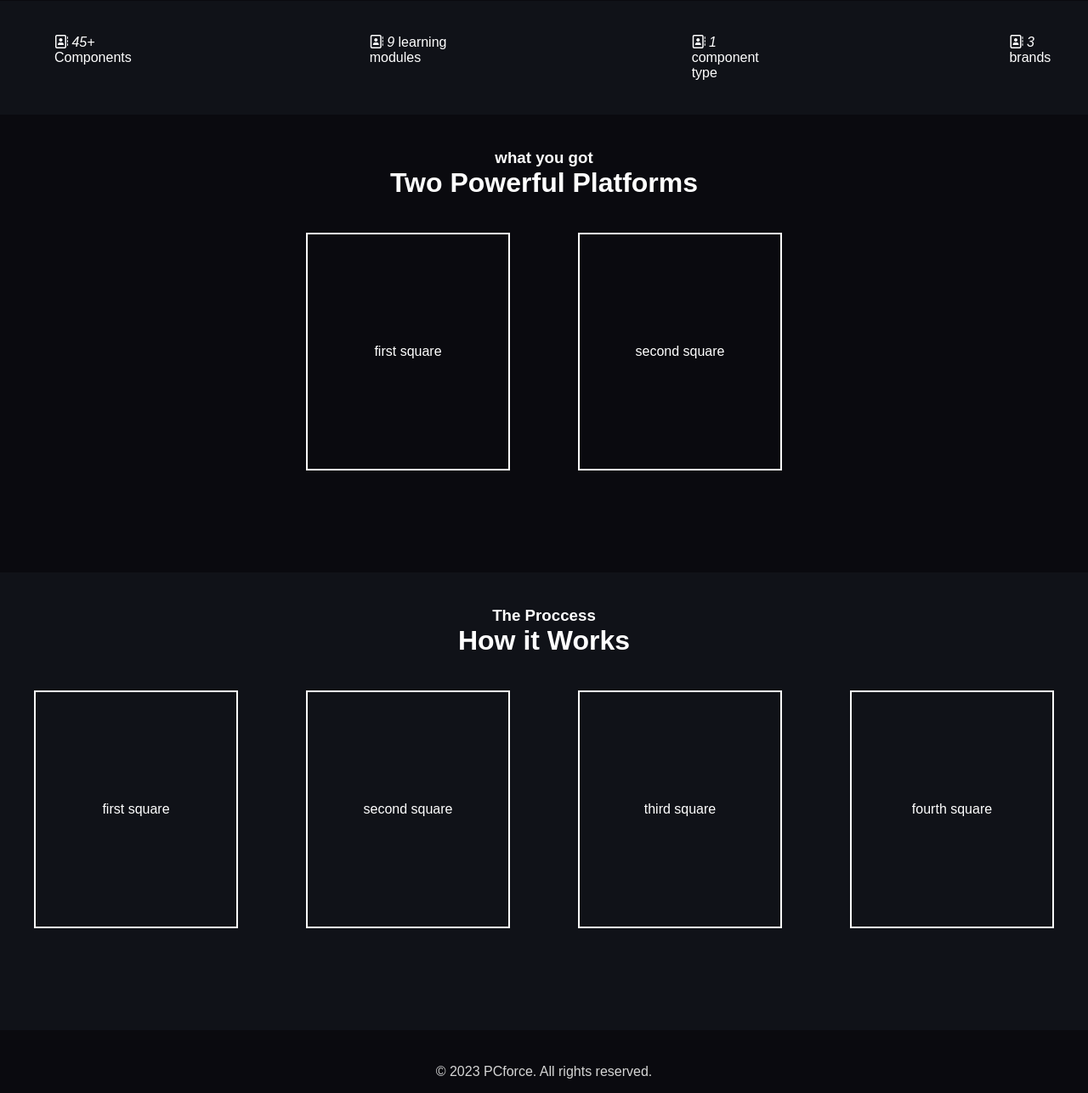
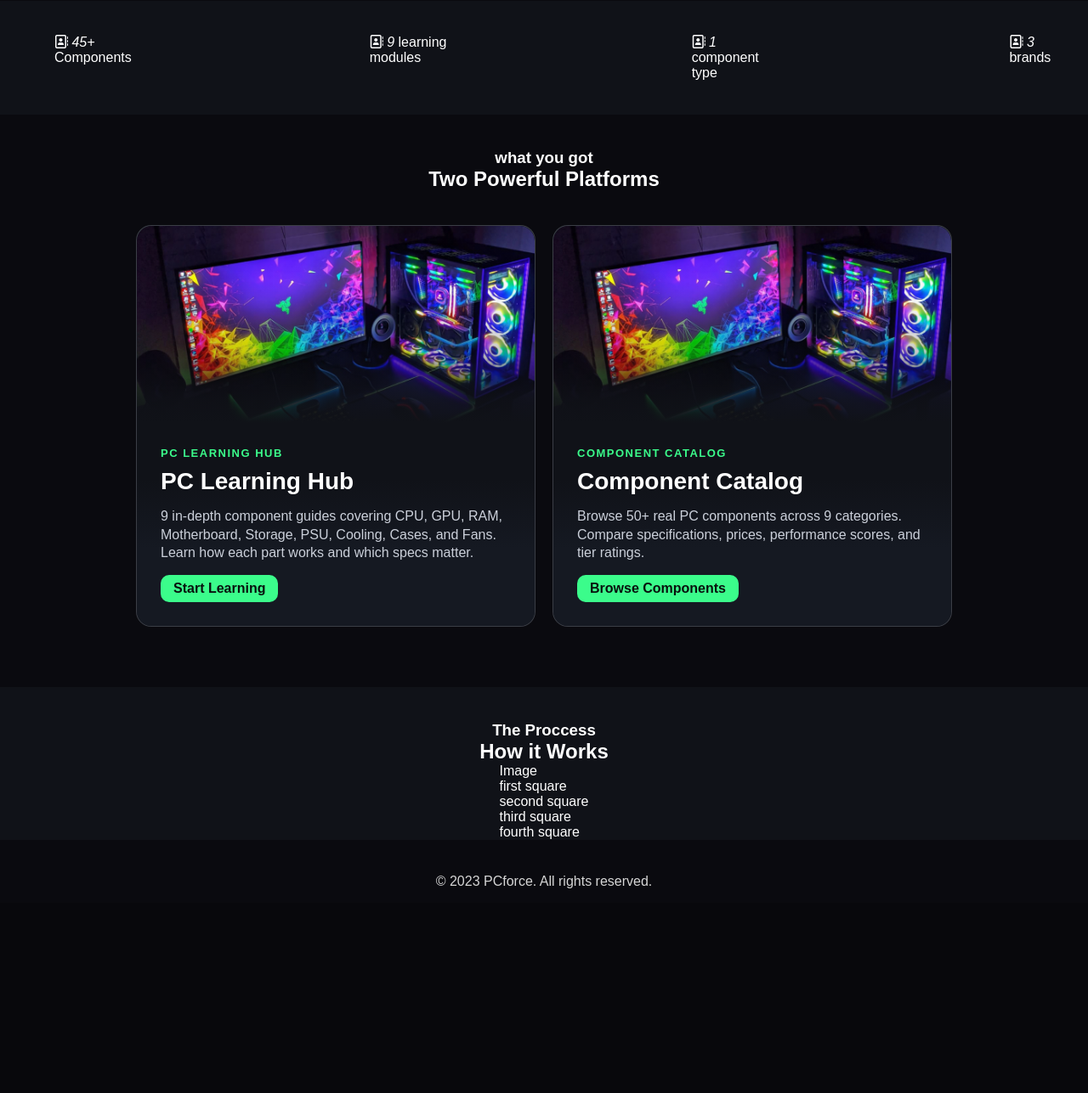
Before and after one commit to Arush2008/PC-Info-guide, a Flask app: page / in a window 1280 px wide. Shown: the part 799-2086 px from the top of the page at 85% size. After the commit the page ends 1845 px from the top, so only its background shows below. Run offline with Flask 3, Linux system fonts and the light colour scheme; some libraries are stand-ins or nearby versions.

Commit message:
connected each button at home page and also did some stylings for home page

```diff
--- a/static/style.css
+++ b/static/style.css
@@ -116,27 +116,178 @@
     background-color: rgb(10, 10, 15);
 }
 
-.what_you_got div, .The_proccess div {
-    display: flex;
-    gap: 10vh;
-}
-
-.two_square, .four_square {
-    width: 30vh;
-    height: 35vh;
-    border: 0.3vh solid rgb(255, 255, 255);
-    margin: 5vh 0 15vh 0;
-    display: flex;
-    justify-content: center;
-    align-items: center;
-}
-
 .footer {
     background-color: rgb(10, 10, 15);
     text-align: center;
     padding: 5vh 0 2vh 0;
     color: #d6d6d6;
     font-size: 2vh;
+}
+
+.two_square {
+    display: grid;
+    grid-template-columns: repeat(2, minmax(0, 1fr));
+    gap: 20px;
+    width: 75%;
+    align-items: stretch;
+    margin-top: 5vh;
+}
+
+.platform_card {
+    display: flex;
+    flex-direction: column;
+    height: 87%;
+    overflow: hidden;
+    border: 1px solid rgba(255, 255, 255, 0.16);
+    border-radius: 18px;
+    background: #151922;
+    transition: transform 0.25s, border-color 0.25s;
+    margin-bottom: 5vh;
+}
+
+.card_content {
+    display: flex;
+    flex-direction: column;
+    flex: 1;
+    padding: 28px;
+    background: linear-gradient(
+        to bottom,
+        rgb(16, 18, 24) 0%,
+        rgb(16, 18, 24) 28%,
+        #151922 62%
+    );
+}
+
+.card_button {
+    margin-top: auto;
+    align-self: flex-start;
+    padding: 13px 18px;
+    border-radius: 10px;
+    background: #3bfc8b;
+    color: #08110d;
+    font-weight: bold;
+    text-decoration: none;
+}
+
+/* Next lesson links at the bottom of each learning material */
+.next_lesson_button {
+    display: inline-flex;
+    align-items: center;
+    gap: 10px;
+    margin: 0;
+    padding: 10px 14px;
+    border: 1px solid #3bfc8b;
+    border-radius: 8px;
+    background: rgba(59, 252, 139, 0.12);
+    color: #3bfc8b;
+    font-size: 14px;
+    font-weight: 700;
+    text-decoration: none;
+    transition: 0.25s;
+}
+
+.next_lesson_button:hover {
+    background: #3bfc8b;
+    color: #08110d;
+    transform: translateX(5px);
+}
+
+.lesson_finish {
+    display: flex;
+    align-items: center;
+    justify-content: space-between;
+    gap: 24px;
+}
+
+.lesson_finish > div:last-child {
+    display: flex;
+    align-items: center;
+    gap: 12px;
+    flex-shrink: 0;
+}
+
+@media (max-width: 650px) {
+    .lesson_finish,
+    .lesson_finish > div:last-child {
+        align-items: flex-start;
+        flex-direction: column;
+    }
+}
+
+.platform_card:hover {
+    border-color: #3bfc8b;
+}
+
+.platform_card img {
+    display: block;
+    height: 60%;
+    width: 100%;
+    object-fit: cover;
+}
+
+.image_wrapper {
+    position: relative;
+    height: 60%;
+    overflow: hidden;
+    border-radius: 18px 18px 0 0;
+}
+
+.image_wrapper img {
+    width: 100%;
+    height: 100%;
+    object-fit: cover;
+}
+
+.image_wrapper::after {
+    content: "";
+    position: absolute;
+    inset: 0;
+    background: linear-gradient(
+        to bottom,
+        rgba(16, 18, 24, 0) 0%,
+        rgba(16, 18, 24, 0.03) 40%,
+        rgba(16, 18, 24, 0.22) 64%,
+        rgba(16, 18, 24, 0.86) 88%,
+        rgb(16, 18, 24) 100%
+    );
+    pointer-events: none;
+}
+
+.card_label {
+    color: #3bfc8b;
+    font-size: 13px;
+    font-weight: bold;
+    letter-spacing: 1.5px;
+    text-transform: uppercase;
+}
+
+.card_content h2 {
+    margin: 10px 0 14px;
+    font-size: 28px;
+}
+
+.card_content p:not(.card_label) {
+    margin: 0;
+    color: #cbd0da;
+    line-height: 1.35;
+}
+
+.card_button {
+    display: inline-block;
+    align-self: flex-start;
+    margin-top: 15px;
+    padding: 7px 15px;
+    border-radius: 10px;
+    background: #3bfc8b;
+    color: #08110d;
+    font-weight: bold;
+    text-decoration: none;
+}
+
+@media (max-width: 750px) {
+    .two_square {
+        grid-template-columns: 1fr;
+    }
 }
 
 
--- a/templates/case.html
+++ b/templates/case.html
@@ -315,7 +315,7 @@
 
 <!-- Finished -->
 
-<section class="text">
+<section class="text lesson_finish">
 
 	<div>
 		<h2>Done Reading?</h2>
@@ -328,7 +328,7 @@
 	<div>
 		<button>Mark Complete</button>
 
-		<button>Next: Case Fans</button>
+		<a class="next_lesson_button" href="/learn/case_fans">Next: Case Fans <i class="fa-solid fa-arrow-right"></i></a>
 	</div>
 
 </section>
--- a/templates/cpu.html
+++ b/templates/cpu.html
@@ -220,7 +220,7 @@
         </section>
 
 
-        <section class="text">
+        <section class="text lesson_finish">
             <div>
                 <h2>Done Reading?</h2>
                 <p>Mark this lesson as complete and continue to the next component.</p>
@@ -228,7 +228,7 @@
 
             <div>
                 <button>Mark Complete</button>
-                <button>Next: Graphics Processing Unit</button>
+                <a class="next_lesson_button" href="/learn/gpu">Next: Graphics Processing Unit <i class="fa-solid fa-arrow-right"></i></a>
             </div>
         </section>
 
--- a/templates/cpu_cooler.html
+++ b/templates/cpu_cooler.html
@@ -320,7 +320,7 @@
 
 <!-- Finished -->
 
-<section class="text">
+<section class="text lesson_finish">
 
 	<div>
 		<h2>Done Reading?</h2>
@@ -333,7 +333,7 @@
 	<div>
 		<button>Mark Complete</button>
 
-		<button>Next: PC Case</button>
+		<a class="next_lesson_button" href="/learn/case">Next: PC Case <i class="fa-solid fa-arrow-right"></i></a>
 	</div>
 
 </section>
--- a/templates/gpu.html
+++ b/templates/gpu.html
@@ -291,7 +291,7 @@
 
 <!-- Finished -->
 
-<section class="text">
+<section class="text lesson_finish">
 
     <div>
         <h2>Done Reading?</h2>
@@ -304,7 +304,7 @@
     <div>
         <button>Mark Complete</button>
 
-        <button>Next: Random Access Memory</button>
+        <a class="next_lesson_button" href="/learn/ram">Next: Random Access Memory <i class="fa-solid fa-arrow-right"></i></a>
     </div>
 
 </section>
--- a/templates/index.html
+++ b/templates/index.html
@@ -40,20 +40,61 @@
             <a><i class="fa-regular fa-address-book"></i> <i>3</i> brands</a>
         </section>
 
-        <secction class="what_you_got">
+        <section class="what_you_got">
             <div>
                 <h3 class="section_title">what you got</h3>
             </div>
             <div>
                 <h1 class="big_text">Two Powerful <a class="design_text">Platforms</a> </h1>
             </div>
-            <div>
-                <p class="two_square"> first square</p>
-                <p class="two_square"> second square</p>
+            <div class="two_square">
+
+                <article class="platform_card">
+                    <div class="image_wrapper">
+                        <img class="image_wrap" src="{{ url_for('static', filename='background.png') }}"
+                            alt="PC components for learning">
+                    </div>
+
+                    <div class="card_content">
+                        <p class="card_label">PC Learning Hub</p>
+
+                        <h2>PC Learning Hub</h2>
+
+                        <p>
+                            9 in-depth component guides covering CPU, GPU, RAM,
+                            Motherboard, Storage, PSU, Cooling, Cases, and Fans.
+                            Learn how each part works and which specs matter.
+                        </p>
+
+                        <a class="card_button" href="/learn">Start Learning</a>
+                    </div>
+                </article>
+
+                <article class="platform_card">
+                    <div class="image_wrapper">
+                        <img class="image_wrap" src="{{ url_for('static', filename='background.png') }}"
+                            alt="PC component catalog">
+                    </div>
+
+                    <div class="card_content">
+                        <p class="card_label">Component Catalog</p>
+
+                        <h2>Component Catalog</h2>
+
+                        <p>
+                            Browse 50+ real PC components across 9 categories.
+                            Compare specifications, prices, performance scores,
+                            and tier ratings.
+                        </p>
+
+                        <a class="card_button" href="/components">Browse Components</a>
+                    </div>
+                </article>
+
             </div>
-        </secction>
+        </section>
 
-        <secction class="The_proccess">
+        <section class="The_proccess">
             <div>
                 <h3 class="section_title">The Proccess</h3>
             </div>
@@ -61,12 +102,13 @@
                 <h1 class="big_text">How it <a class="design_text">Works</a> </h1>
             </div>
             <div>
+                <div class="image_2">Image</div>
                 <p class="four_square">first square</p>
                 <p class="four_square">second square</p>
                 <p class="four_square">third square</p>
                 <p class="four_square">fourth square</p>
             </div>
-        </secction>
+        </section>
 
     </body>
 
--- a/templates/motherboard.html
+++ b/templates/motherboard.html
@@ -316,7 +316,7 @@
 
 <!-- Finished -->
 
-<section class="text">
+<section class="text lesson_finish">
 
     <div>
         <h2>Done Reading?</h2>
@@ -329,7 +329,7 @@
     <div>
         <button>Mark Complete</button>
 
-        <button>Next: Storage (SSD / HDD)</button>
+        <a class="next_lesson_button" href="/learn/storage">Next: Storage (SSD / HDD) <i class="fa-solid fa-arrow-right"></i></a>
     </div>
 
 </section>
--- a/templates/psu.html
+++ b/templates/psu.html
@@ -307,7 +307,7 @@
 
 <!-- Finished -->
 
-<section class="text">
+<section class="text lesson_finish">
 
 	<div>
 		<h2>Done Reading?</h2>
@@ -320,7 +320,7 @@
 	<div>
 		<button>Mark Complete</button>
 
-		<button>Next: CPU Cooler</button>
+		<a class="next_lesson_button" href="/learn/cpu_cooler">Next: CPU Cooler <i class="fa-solid fa-arrow-right"></i></a>
 	</div>
 
 </section>
--- a/templates/ram.html
+++ b/templates/ram.html
@@ -286,7 +286,7 @@
 
 <!-- Finished -->
 
-<section class="text">
+<section class="text lesson_finish">
 
 	<div>
 		<h2>Done Reading?</h2>
@@ -299,7 +299,7 @@
 	<div>
 		<button>Mark Complete</button>
 
-		<button>Next: Motherboard</button>
+		<a class="next_lesson_button" href="/learn/motherboard">Next: Motherboard <i class="fa-solid fa-arrow-right"></i></a>
 	</div>
 
 </section>
--- a/templates/storage.html
+++ b/templates/storage.html
@@ -347,7 +347,7 @@
 
 <!-- Finished -->
 
-<section class="text">
+<section class="text lesson_finish">
 
 	<div>
 		<h2>Done Reading?</h2>
@@ -360,7 +360,7 @@
 	<div>
 		<button>Mark Complete</button>
 
-		<button>Next: Power Supply Unit</button>
+		<a class="next_lesson_button" href="/learn/psu">Next: Power Supply Unit <i class="fa-solid fa-arrow-right"></i></a>
 	</div>
 
 </section>
```
